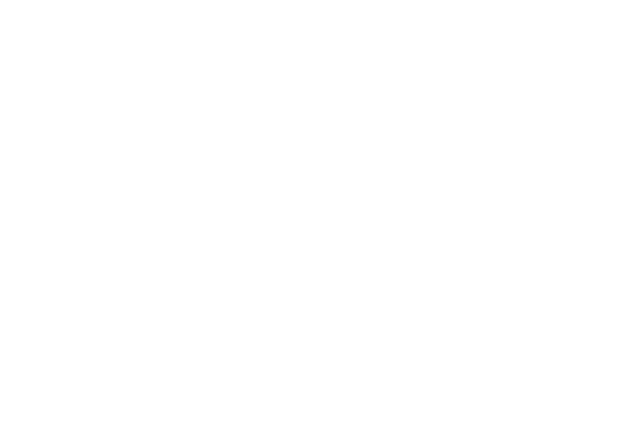
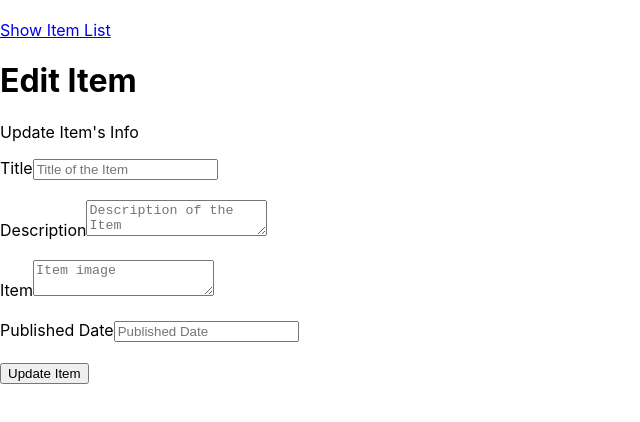
Before and after one commit to AydenGUI/PrisonersDilemna, a React (Create React App) app in the folder prisoners-dilemna/: page /UpdateItems in a window 1280 px wide. Before the commit this address had no page. Shown: the top 422 px of the page, without its empty margins (0-640 px from the left). Built offline with nearby package versions, Linux system fonts and the light colour scheme.

Commit message:
Added updateItem endpoint

```diff
--- a/prisoners-dilemna/src/App.js
+++ b/prisoners-dilemna/src/App.js
@@ -4,6 +4,7 @@
 import { BrowserRouter as Router, Route, Routes} from 'react-router-dom';
 import LoggedIn from './component/LoggedIn';
 import Item from './component/Item';
+import UpdateItemInfo from './component/UpdateItemInfo';
 
 function App() {
   return (
@@ -13,6 +14,7 @@
         <Route exact path='/' element={<Home/>}/>
         <Route exact path='/LoggedIn' element={<LoggedIn/>}/>
         <Route exact path='/Items' element={<Item/>}/>
+        <Route exact path='/UpdateItems' element={<UpdateItemInfo/>}/>
         </Routes>
       </div>
     </Router>
```
